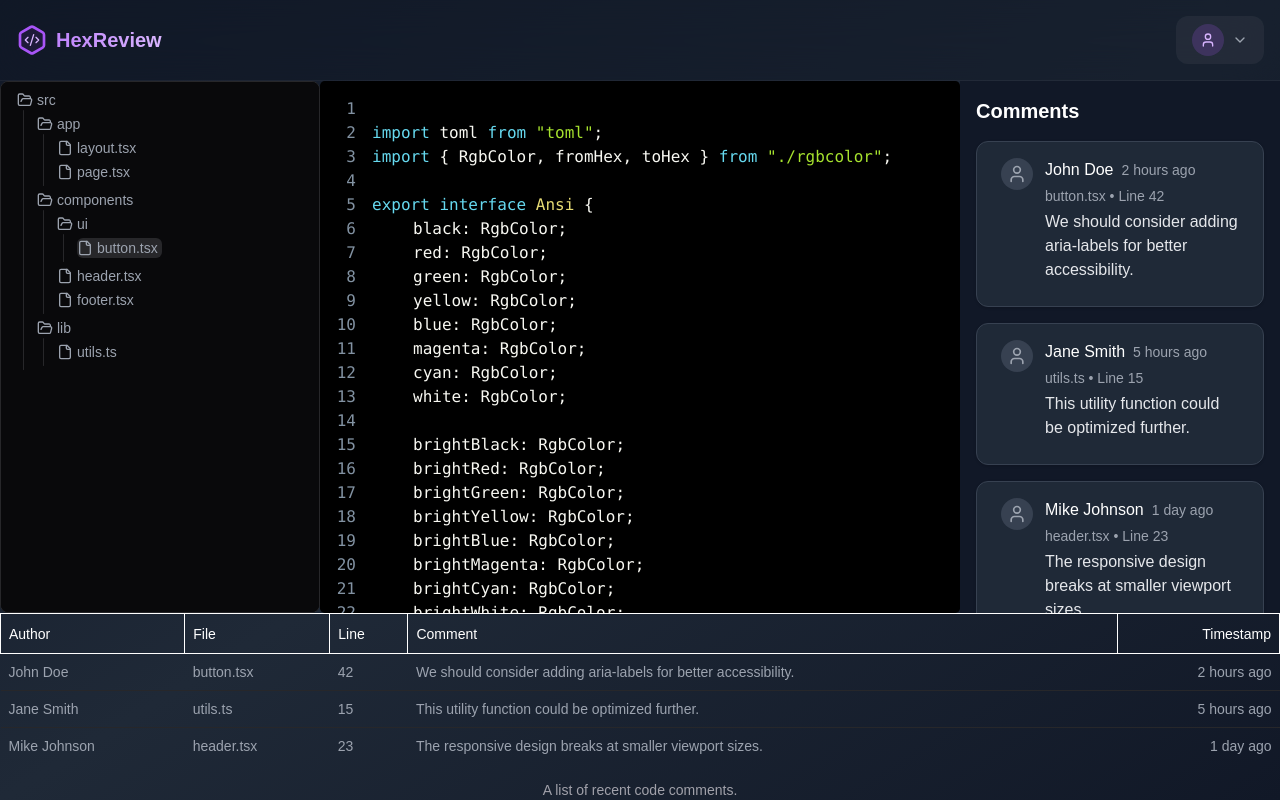
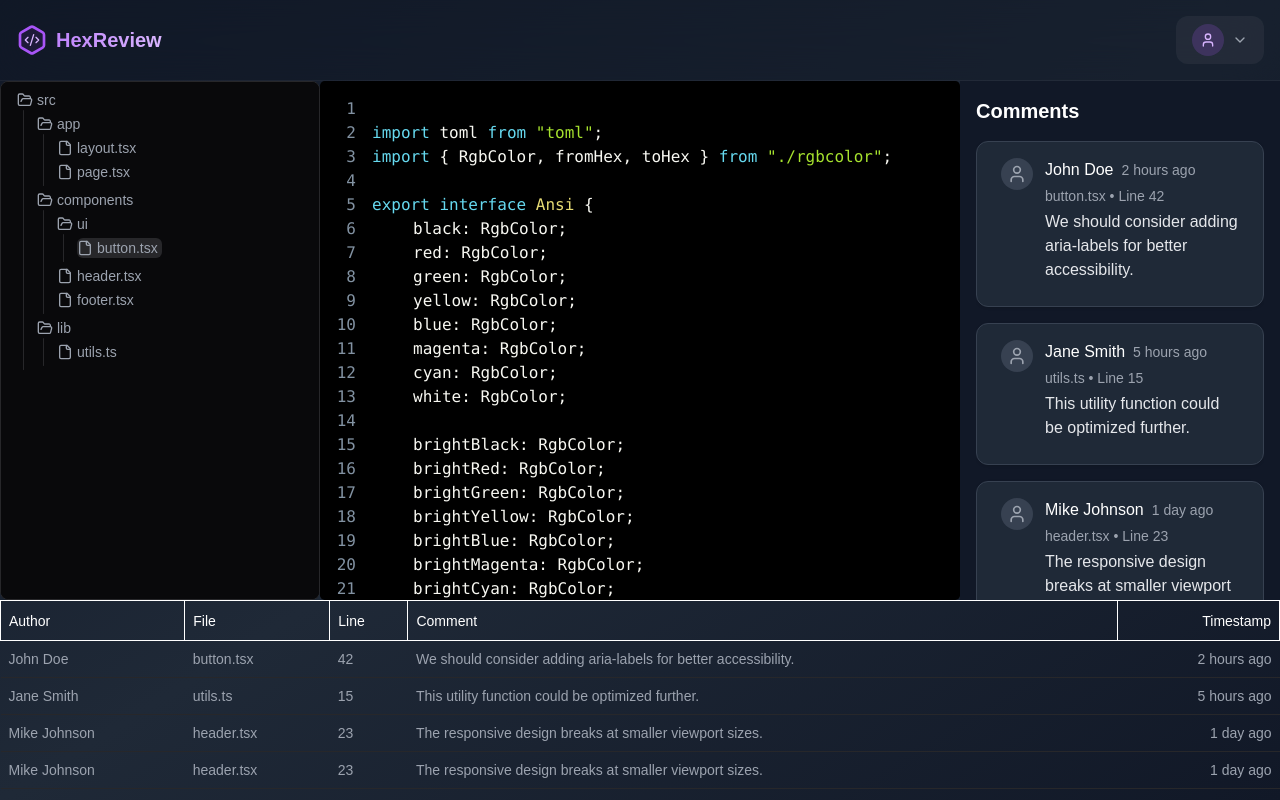
Before and after one commit to seasonedfish/hexreview, a Next.js app: page /projects/1 in a window 1280 px wide. Built offline with nearby package versions, Linux system fonts and the light colour scheme.

Commit message:
made the comments section for bottom and right fixed to have unlimited comments, better UI

```diff
--- a/components/ui/BottomCommentsSection.tsx
+++ b/components/ui/BottomCommentsSection.tsx
@@ -34,19 +34,48 @@ const comments = [
     content: "The responsive design breaks at smaller viewport sizes.",
     timestamp: "1 day ago",
   },
+  {
+    id: 4,
+    author: "Mike Johnson",
+    fileName: "header.tsx",
+    lineNumber: 23,
+    content: "The responsive design breaks at smaller viewport sizes.",
+    timestamp: "1 day ago",
+  },
+  {
+    id: 5,
+    author: "Mike Johnson",
+    fileName: "header.tsx",
+    lineNumber: 23,
+    content: "The responsive design breaks at smaller viewport sizes.",
+    timestamp: "1 day ago",
+  },
+  {
+    id: 6,
+    author: "Mike Johnson",
+    fileName: "header.tsx",
+    lineNumber: 23,
+    content: "The responsive design breaks at smaller viewport sizes.",
+    timestamp: "1 day ago",
+  },
 ];
 
 export function BottomCommentsSection() {
   return (
-    <Table>
+    <div className="overflow-y-auto" style={{ maxHeight: "200px" }}>
+      <Table className="min-w-full">
         <TableCaption>A list of recent code comments.</TableCaption>
         <TableHeader>
           <TableRow>
             <TableHead className="text-white border border-white">
               Author
             </TableHead>
-          <TableHead className="text-white border border-white">File</TableHead>
-          <TableHead className="text-white border border-white">Line</TableHead>
+            <TableHead className="text-white border border-white">
+              File
+            </TableHead>
+            <TableHead className="text-white border border-white">
+              Line
+            </TableHead>
             <TableHead className="text-white border border-white">
               Comment
             </TableHead>
@@ -67,6 +96,7 @@ export function BottomCommentsSection() {
           ))}
         </TableBody>
       </Table>
+    </div>
   );
 }
 
--- a/components/ui/RightCommentsSection.tsx
+++ b/components/ui/RightCommentsSection.tsx
@@ -30,11 +30,36 @@ const RightCommentsSection = () => {
       content: "The responsive design breaks at smaller viewport sizes.",
       timestamp: "1 day ago",
     },
+    {
+      id: 4,
+      author: "Mike Johnson",
+      fileName: "header.tsx",
+      lineNumber: 23,
+      content: "The responsive design breaks at smaller viewport sizes.",
+      timestamp: "1 day ago",
+    },
+    {
+      id: 5,
+      author: "Mike Johnson",
+      fileName: "header.tsx",
+      lineNumber: 23,
+      content: "The responsive design breaks at smaller viewport sizes.",
+      timestamp: "1 day ago",
+    },
+    {
+      id: 6,
+      author: "Mike Johnson",
+      fileName: "header.tsx",
+      lineNumber: 23,
+      content: "The responsive design breaks at smaller viewport sizes.",
+      timestamp: "1 day ago",
+    },
   ];
 
   return (
     <div className="w-full bg-gray-900 p-4">
       <h2 className="text-xl font-bold mb-4 text-white">Comments</h2>
+      <div className="overflow-y-auto" style={{ maxHeight: "600px" }}>
         <div className="space-y-4">
           {comments.map((comment) => (
             <Card key={comment.id} className="bg-gray-800 border-gray-700">
@@ -65,6 +90,7 @@ const RightCommentsSection = () => {
           ))}
         </div>
       </div>
+    </div>
   );
 };
 
```
Lines whose indentation alone changed are shown as unchanged.
